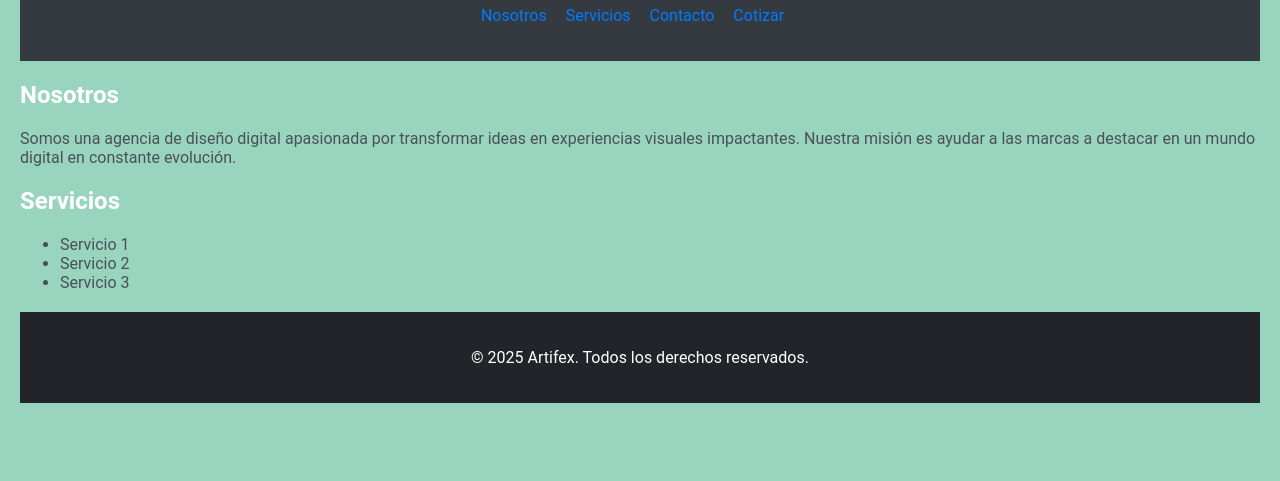
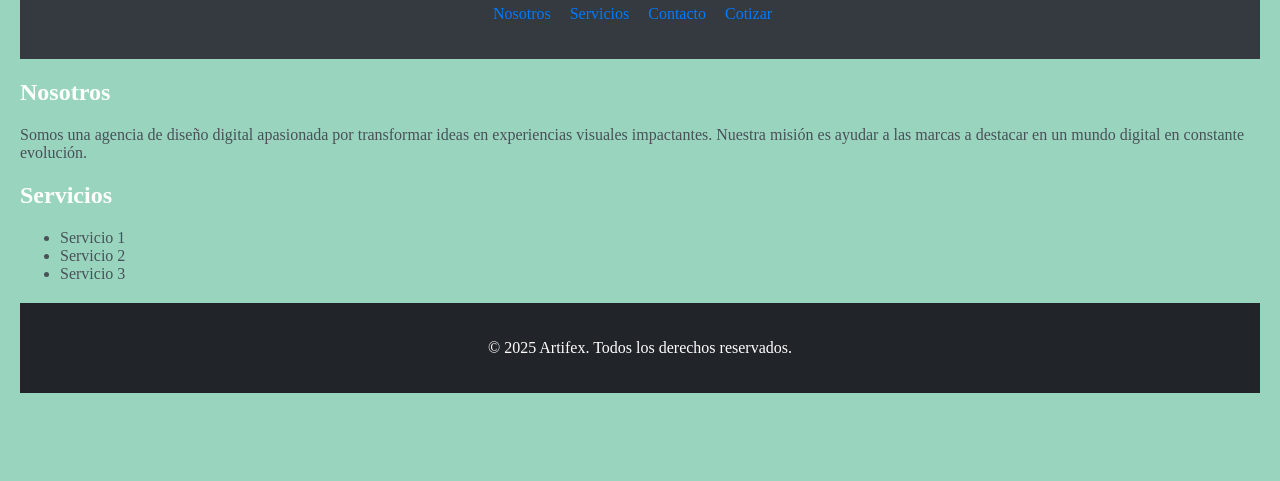
Before and after one commit to antonioedtech/artifex, a plain HTML site: page index.html in a window 1280 px wide. Shown: the part 319-800 px from the top of the page. Drawn offline with Linux system fonts and the light colour scheme.

Commit message:
tipografia

```diff
--- a/css/style.css
+++ b/css/style.css
@@ -1,6 +1,7 @@
-/* Estilo prueba */
+@import url('https://fonts.googleapis.com/css2?family=Roboto:ital,wght@0,100..900;1,100..900&display=swap');
+/*  font-family: "Roboto", sans-serif; */
+
 body {
-    font-family: 'Roboto', sans-serif; /* Tipografía */
     margin: 20px;
     background-color: var(--background-color); /* variables CSS */
     color: var(--text-color); /* variables CSS */
```
